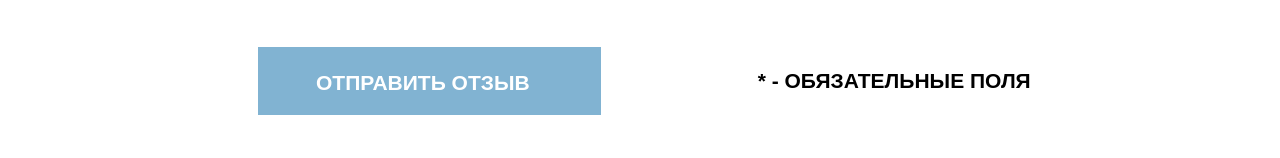
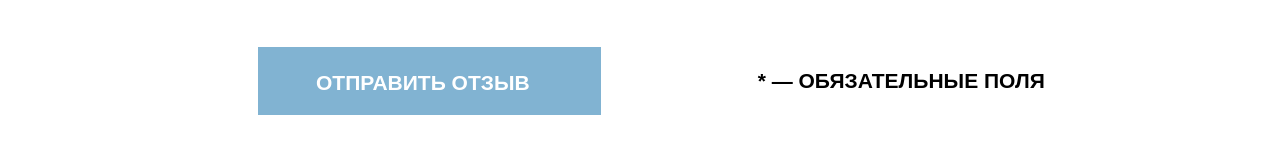
Before and after one commit to shvindtk/474467-sedona-25, a website: page source/form.html in a window 1280 px wide. Shown: the part 1792-1950 px from the top of the page. Drawn offline with nearby package versions, Linux system fonts and the light colour scheme; files that its build step writes are made by us from their sources.

Commit message:
Homework

```diff
--- a/source/form.html
+++ b/source/form.html
@@ -164,7 +164,7 @@
             </textarea>
             <form class="form__submit">
               <button class="form__submit-button sandwich-button" type="submit">Отправить отзыв</button>
-              <p>* - обязательные поля</p>
+              <p>* — обязательные поля</p>
             </form>
           </fieldset>
         </div>
```
